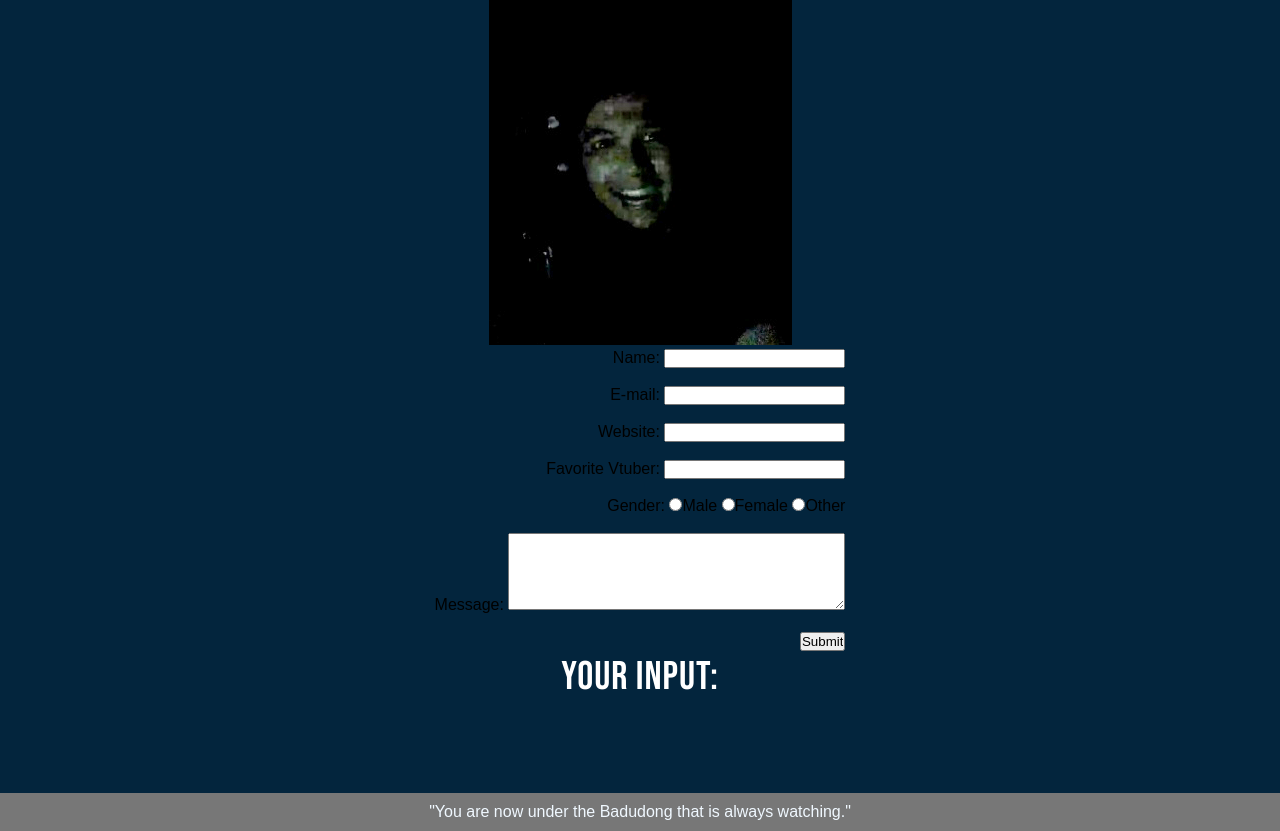
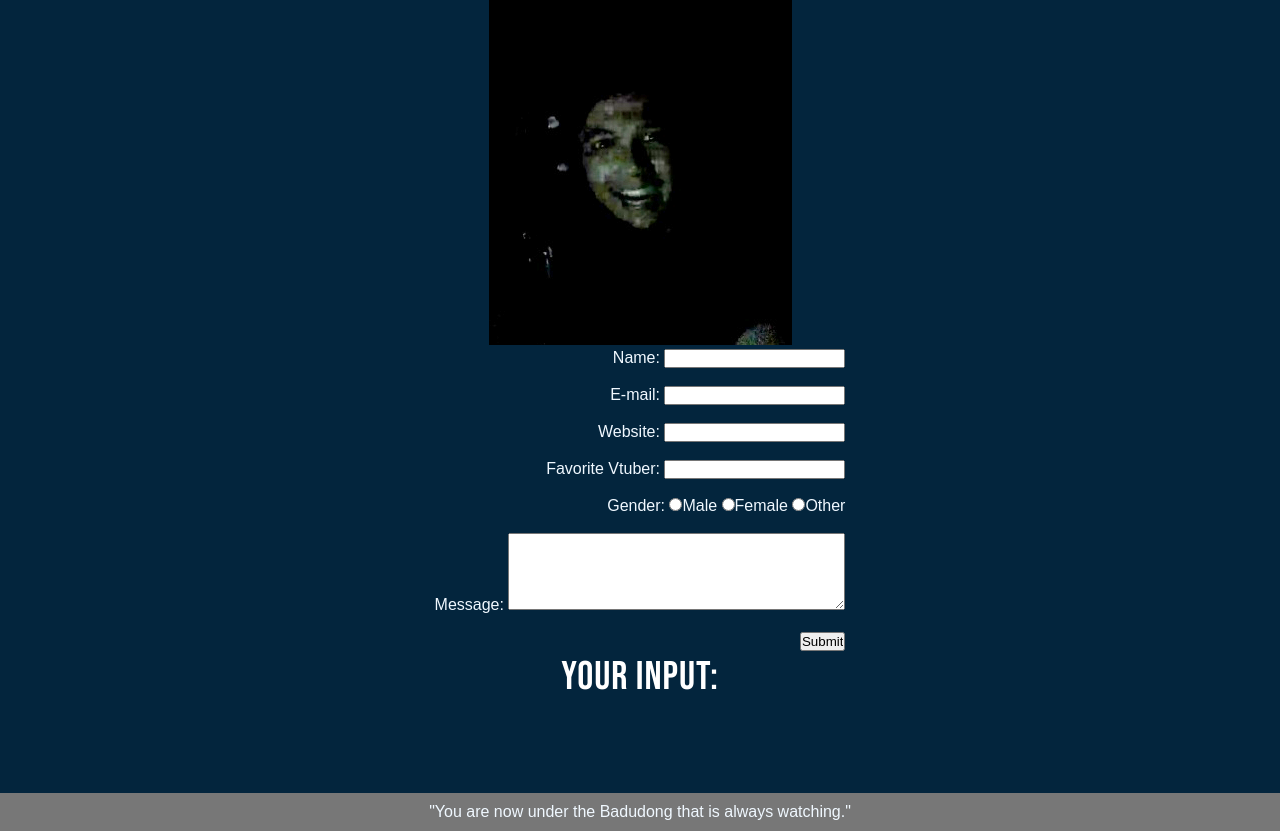
Before and after one commit to JohnBernardDurano/lab2, a PHP site: page /forms.php in a window 1280 px wide. Shown: the part 113-944 px from the top of the page. Run offline with PHP 8.4, Linux system fonts and the light colour scheme; data that the repository does not hold is empty; some libraries are stand-ins or nearby versions.

Commit message:
Update forms.php
Made the font readable

```diff
--- a/week9/forms.php
+++ b/week9/forms.php
@@ -44,7 +44,7 @@ function test_input($data) {
             <img src="images/badudong.png" alt="The Badudong" >
         </div>
 
-<form method="post" action="<?php echo htmlspecialchars($_SERVER["PHP_SELF"]);?>" style="text-align: right;">
+<form method="post" action="<?php echo htmlspecialchars($_SERVER["PHP_SELF"]);?>" style="text-align: right; color:aliceblue;">
   Name: <input type="text" name="name">
   <br><br>
   E-mail: <input type="text" name="email">
```
